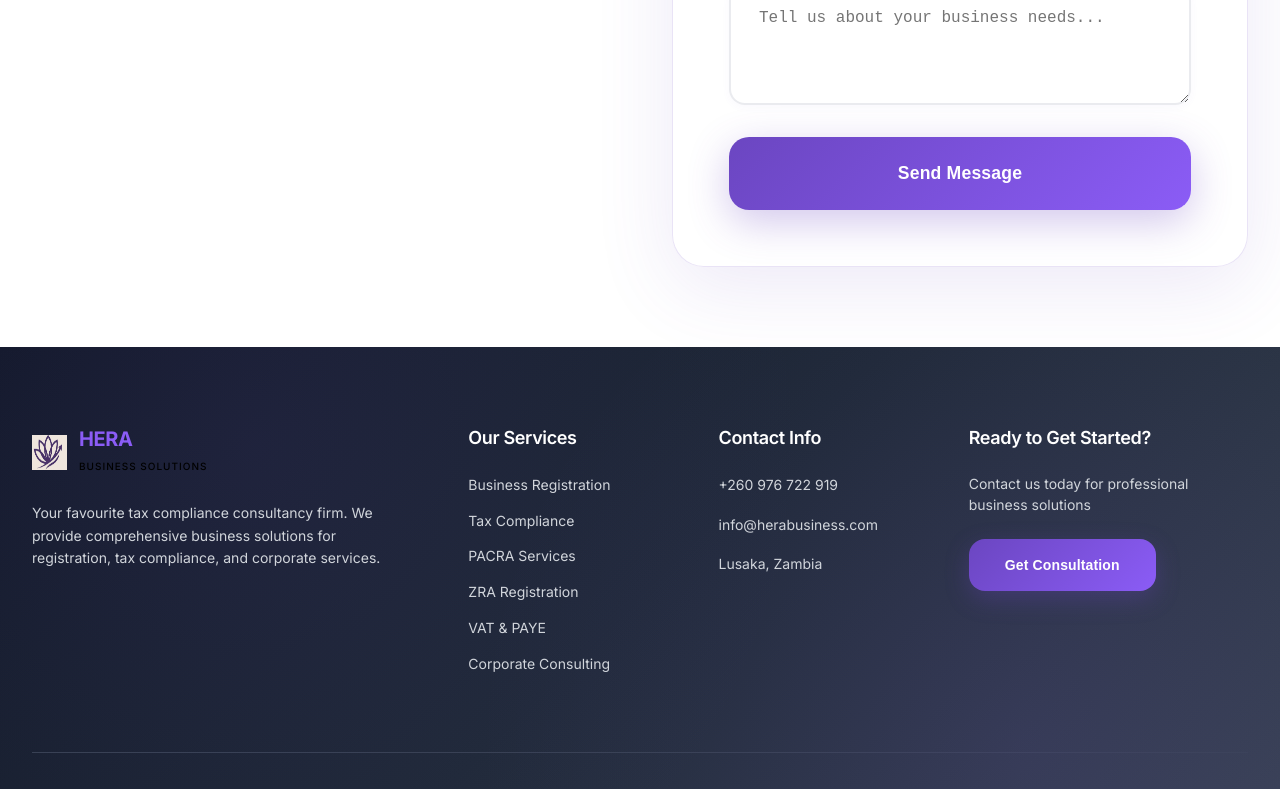
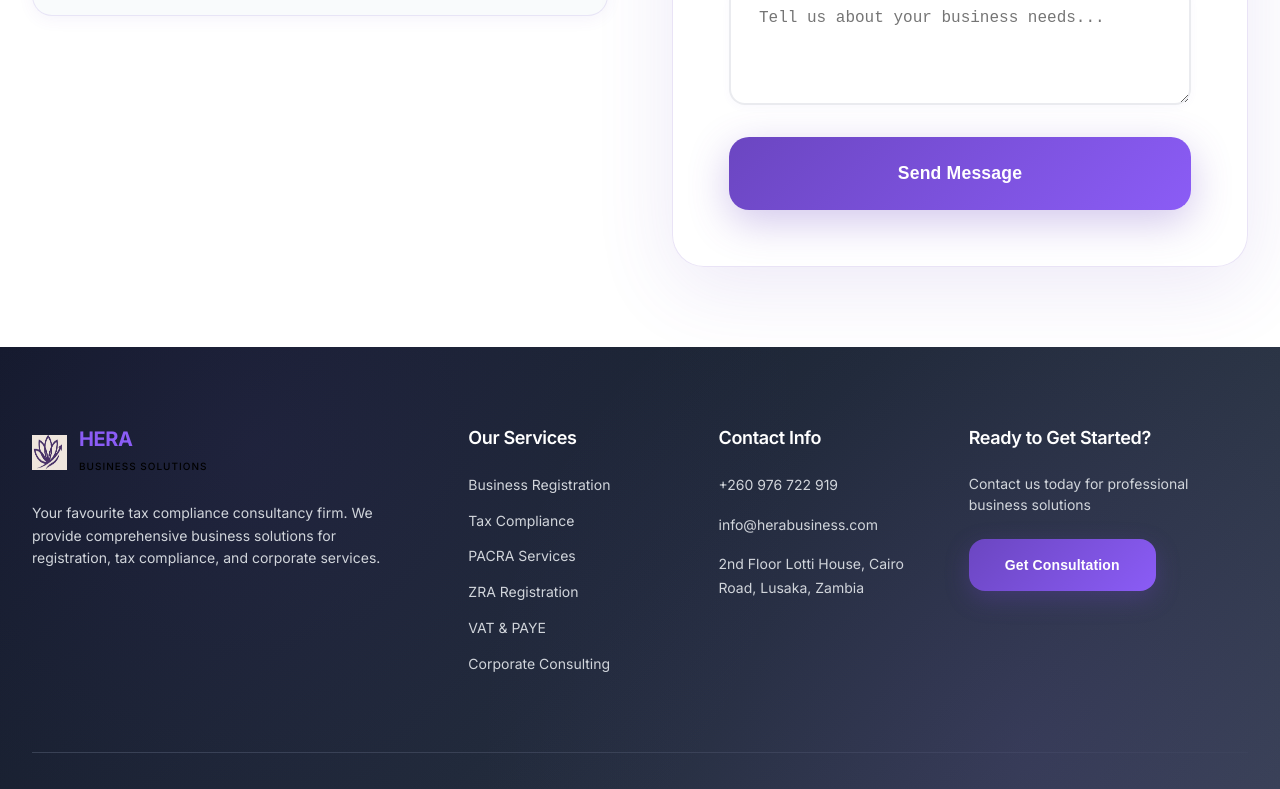
Before and after one commit to HerixH/HeraBusnesssolutions, a React (Create React App) app: page / in a window 1280 px wide. Shown: the part 3036-3825 px from the top of the page. Built offline with nearby package versions, Linux system fonts and the light colour scheme.

Commit message:
Update address: Add complete business address (2nd Floor Lotti House, Cairo Road, Lusaka)

```diff
--- a/public/index.html
+++ b/public/index.html
@@ -72,6 +72,7 @@
     <!-- Business Contact Information -->
     <meta name="contact" content="info@herabusiness.com" />
     <meta name="telephone" content="+260976722919" />
+    <meta name="address" content="2nd Floor Lotti House, Cairo Road, Lusaka, Zambia" />
 
     <!-- Structured Data (JSON-LD) -->
     <script type="application/ld+json">
@@ -88,6 +89,7 @@
       "email": "info@herabusiness.com",
       "address": {
         "@type": "PostalAddress",
+        "streetAddress": "2nd Floor Lotti House, Cairo Road",
         "addressLocality": "Lusaka",
         "addressCountry": "ZM",
         "addressRegion": "Lusaka Province"
@@ -136,7 +138,7 @@
       "email": "info@herabusiness.com",
       "address": {
         "@type": "PostalAddress",
-        "streetAddress": "Lusaka",
+        "streetAddress": "2nd Floor Lotti House, Cairo Road",
         "addressLocality": "Lusaka",
         "addressRegion": "Lusaka Province",
         "postalCode": "",
--- a/src/components/Contact.js
+++ b/src/components/Contact.js
@@ -72,6 +72,7 @@ const Contact = () => {
             <div className="info-card">
               <div className="info-details">
                 <h3>Visit Us</h3>
+                <p>2nd Floor Lotti House, Cairo Road</p>
                 <p>Lusaka, Zambia</p>
                 <span className="availability">Office hours: 8AM - 5PM</span>
               </div>
--- a/src/components/Footer.js
+++ b/src/components/Footer.js
@@ -44,7 +44,7 @@ const Footer = () => {
               <span>info@herabusiness.com</span>
             </div>
             <div className="contact-item">
-              <span>Lusaka, Zambia</span>
+              <span>2nd Floor Lotti House, Cairo Road, Lusaka, Zambia</span>
             </div>
           </div>
 
```
